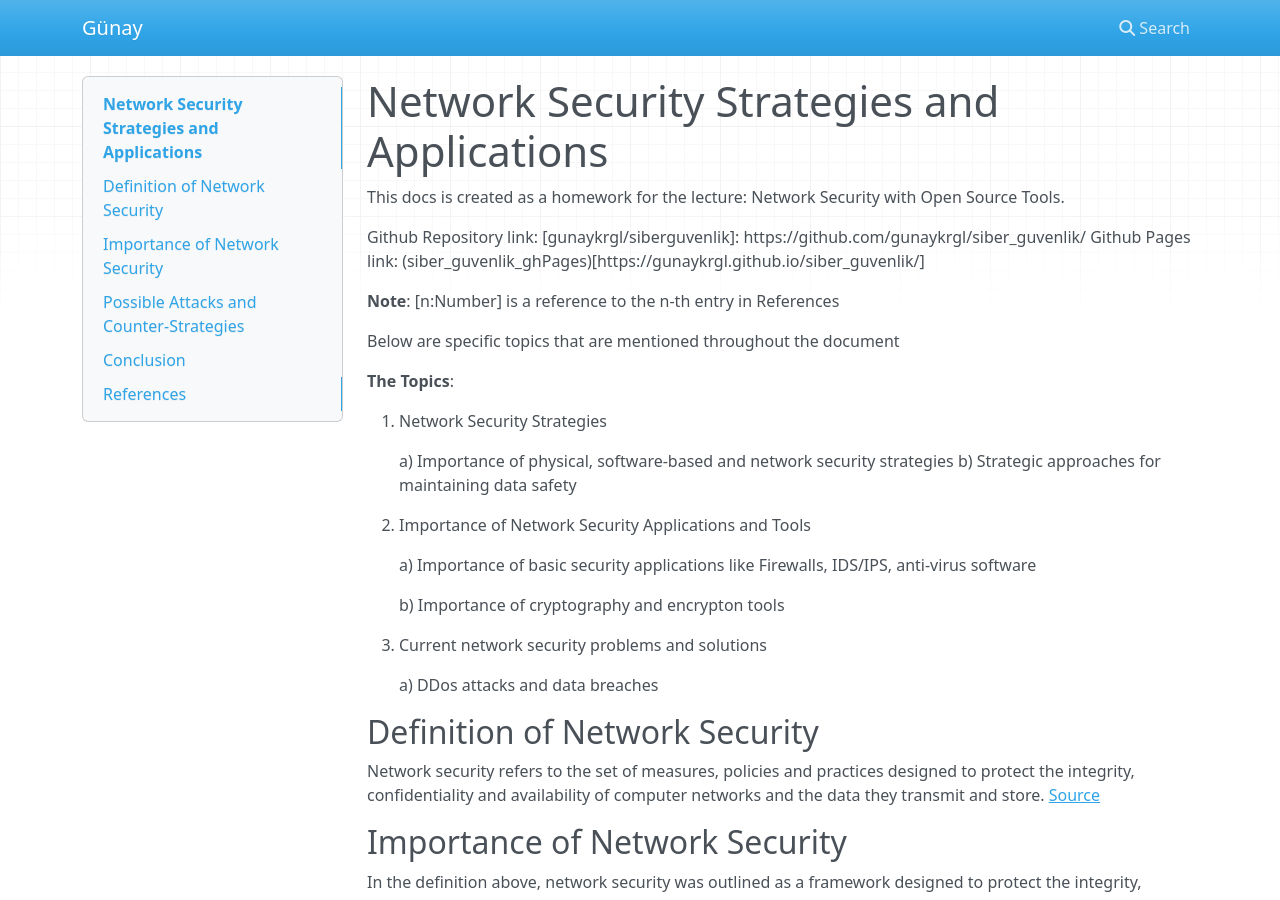
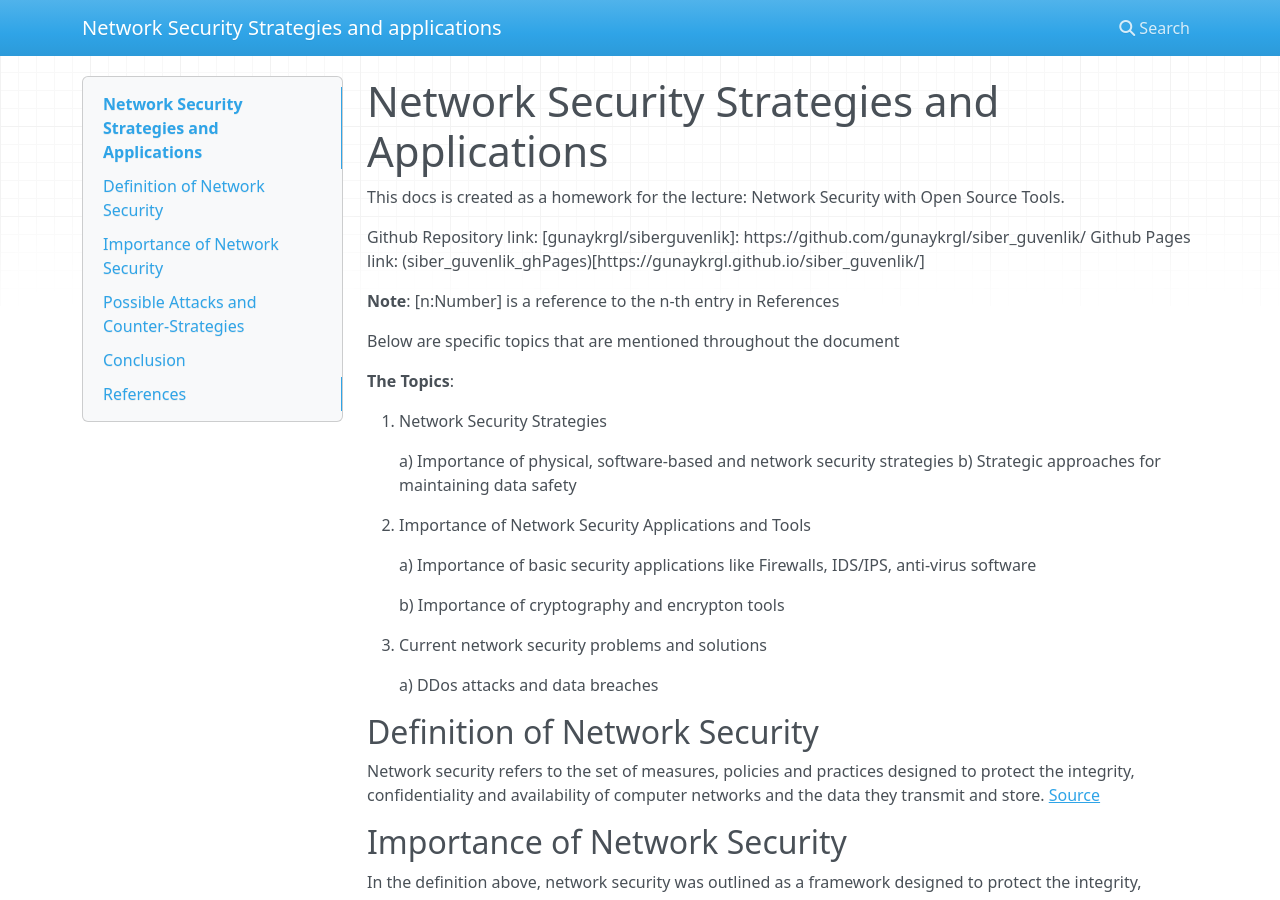
Before and after one commit to gunaykrgl/siber_guvenlik, an MkDocs documentation site: the page built from docs/index.md, in a window 1280 px wide and 900 px high. Built offline with MkDocs 1.6.1, drawn with Linux system fonts in a browser that asks for light colours; nearby versions of some CDN libraries.

Commit message:
Update site_name in mkdocs.yml

```diff
--- a/mkdocs.yml
+++ b/mkdocs.yml
@@ -1 +1 @@
-site_name: Günay
+site_name: Network Security Strategies and applications
```
